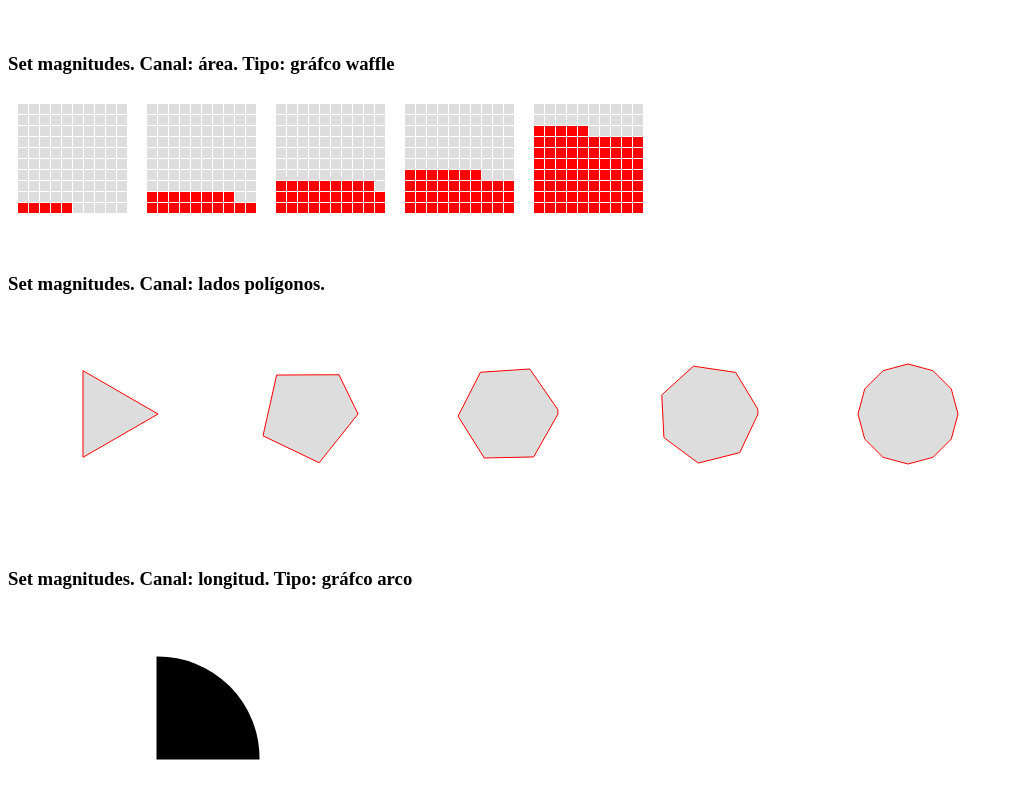
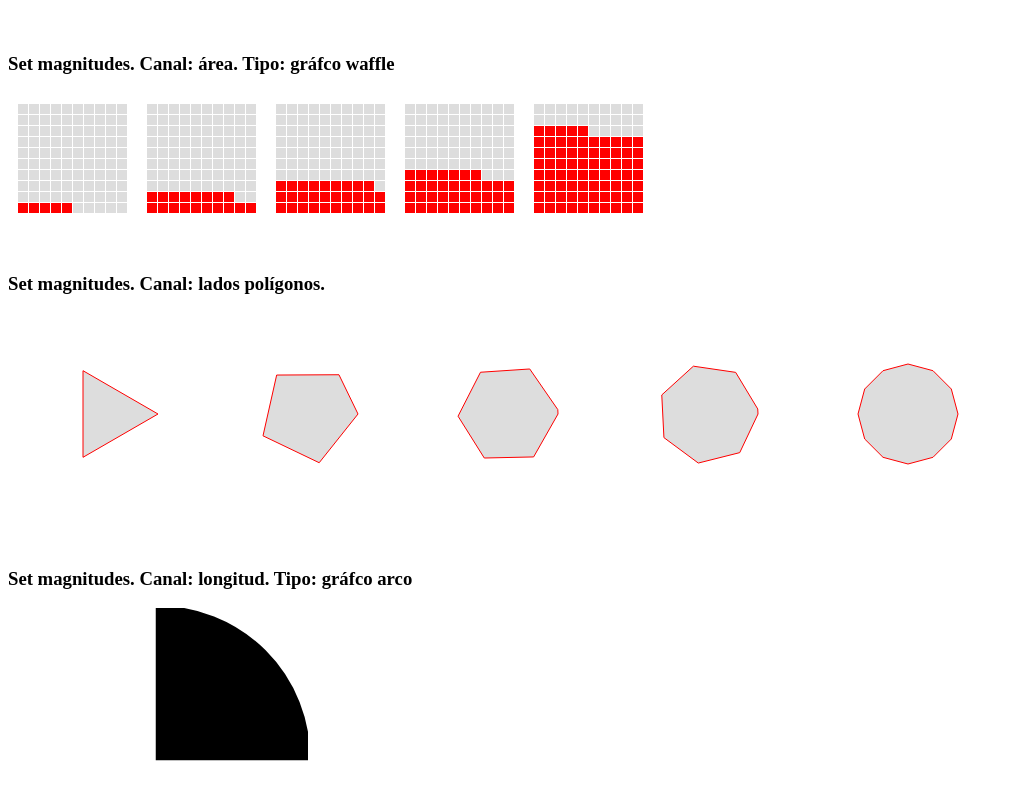
Before and after one commit to visualizacion-de-datos-utdt/vd_numeros, a Svelte app: page / in a window 1280 px wide. Shown: the part 1204-2004 px from the top of the page, without its empty margins (0-1013 px from the left). Built offline with nearby package versions, Linux system fonts and the light colour scheme; the HTML template or start-up script is replaced by a standard one.

Commit message:
Update svg viewBox to center the arc

```diff
--- a/src/App.svelte
+++ b/src/App.svelte
@@ -107,7 +107,7 @@
 
   <!-- Draw svg arc -->
   <h3 class="headline">Set magnitudes. Canal: longitud. Tipo: gráfco arco</h3>
-  <svg width="300" height="300" viewBox="0 0 300 300">
+  <svg width="300" height="300" viewBox="-100 -100 200 200">
     <path
       d={arcGenerator({
         startAngle: 0,
@@ -118,7 +118,6 @@
       fill="black"
       stroke="black"
       stroke-width="3"
-      transform="translate(150, 150)"
     />
   </svg>
 </main>
```
